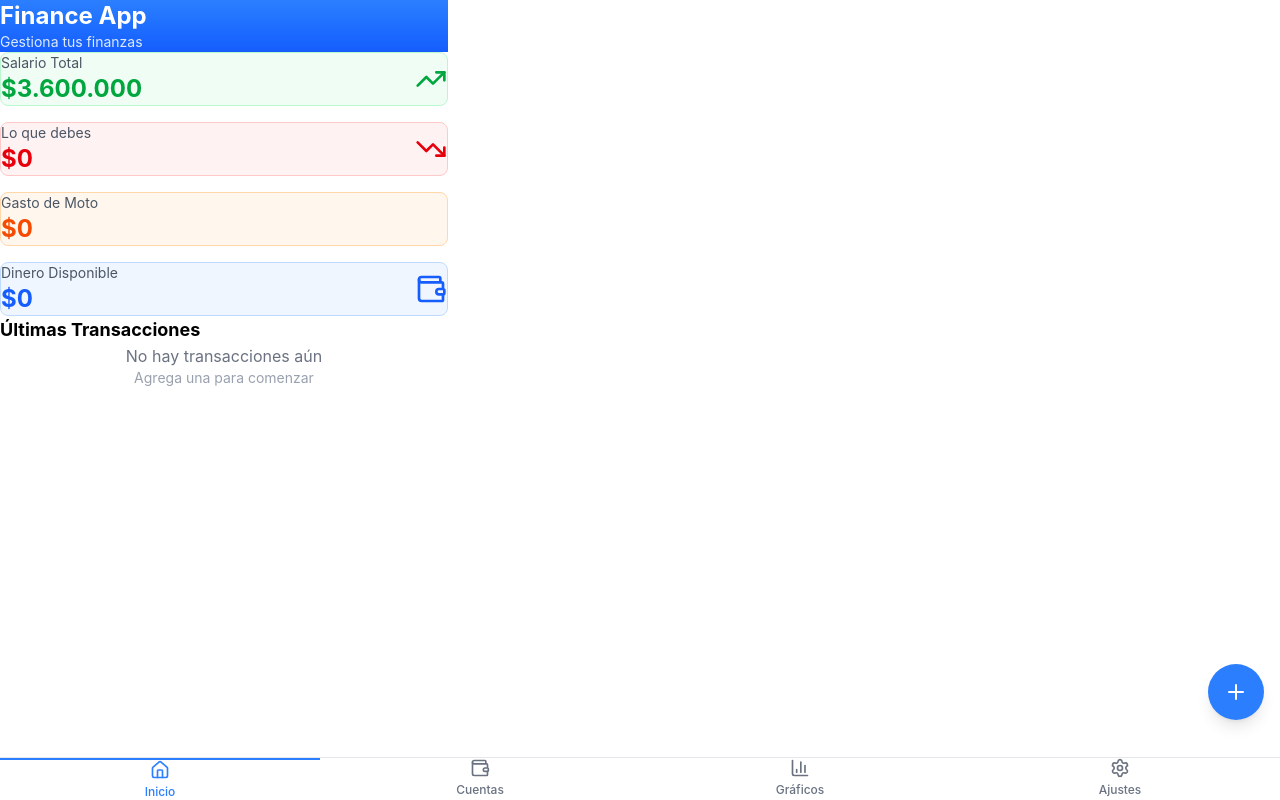
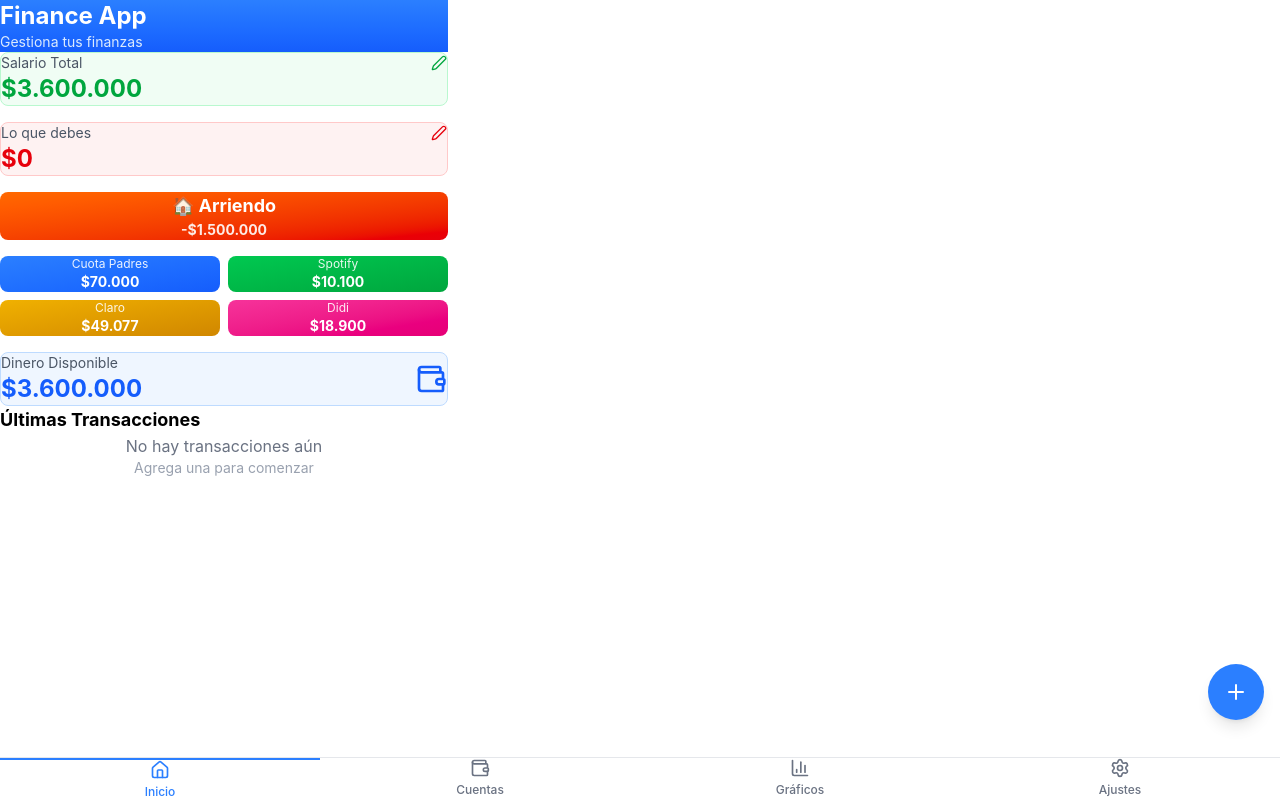
Before and after one commit to dadiniko19/ahorros, a React (Vite) app: page / in a window 1280 px wide. Built offline with nearby package versions, Linux system fonts and the light colour scheme.

Commit message:
Add editable salary and debt on Dashboard, Arriendo button, fixed expense buttons with dynamic values

```diff
--- a/src/App.jsx
+++ b/src/App.jsx
@@ -69,6 +69,11 @@ export default function App() {
                 dailyLimit={finance.dailyLimit}
                 totalYield={finance.getTotalYield()}
                 colpatriaBalance={finance.accounts.colpatria[0]?.balance || 0}
+                fixedExpenses={finance.fixedExpenses}
+                onUpdateSalary={finance.updateSalary}
+                onUpdateCreditBalance={finance.updateCreditBalance}
+                onDeductArriendo={finance.deductArriendo}
+                onDeductFixedExpense={finance.deductFixedExpense}
               />
               <div className="mb-4">
                 <h2 className="text-lg font-bold mb-4 dark:text-white">Últimas Transacciones</h2>
--- a/src/components/Dashboard.jsx
+++ b/src/components/Dashboard.jsx
@@ -1,4 +1,5 @@
-import { TrendingUp, TrendingDown, Wallet, Zap } from 'lucide-react';
+import { TrendingUp, TrendingDown, Wallet, Edit2 } from 'lucide-react';
+import { useState } from 'react';
 
 export function Dashboard({
   totalSalary = 0,
@@ -13,81 +14,180 @@ export function Dashboard({
   dailyLimit = 0,
   totalYield = 0,
   colpatriaBalance = 0,
+  fixedExpenses = {},
+  onUpdateSalary,
+  onUpdateCreditBalance,
+  onDeductArriendo,
+  onDeductFixedExpense,
 }) {
+  const [editingSalary, setEditingSalary] = useState(false);
+  const [salaryValue, setSalaryValue] = useState(totalSalary.toString());
+  const [editingDebt, setEditingDebt] = useState(false);
+  const [debtValue, setDebtValue] = useState(totalDebt.toString());
+
   const safe = (value) => isNaN(value) ? 0 : value;
+
+  const handleSalaryUpdate = () => {
+    const value = parseFloat(salaryValue) || 0;
+    onUpdateSalary(value, 0);
+    setEditingSalary(false);
+  };
+
+  const handleDebtUpdate = () => {
+    const value = parseFloat(debtValue) || 0;
+    onUpdateCreditBalance(value);
+    setEditingDebt(false);
+  };
 
   return (
     <div className="space-y-4 mb-6">
       <div className="grid grid-cols-1 gap-4">
+        {/* Salario Total - Editable */}
         <div className="bg-green-50 dark:bg-green-900/20 rounded-lg p-4 border border-green-200 dark:border-green-800">
-          <div className="flex items-center justify-between">
-            <div>
-              <p className="text-sm text-gray-600 dark:text-gray-400">Salario Total</p>
-              <p className="text-2xl font-bold text-green-600 dark:text-green-400">
-                ${safe(totalSalary).toLocaleString('es-CO')}
-              </p>
+          <div className="flex items-center justify-between mb-2">
+            <p className="text-sm text-gray-600 dark:text-gray-400">Salario Total</p>
+            {!editingSalary && (
+              <button
+                onClick={() => {
+                  setEditingSalary(true);
+                  setSalaryValue(totalSalary.toString());
+                }}
+                className="p-1 hover:bg-green-100 dark:hover:bg-green-800 rounded"
+              >
+                <Edit2 className="w-4 h-4 text-green-600 dark:text-green-400" />
+              </button>
+            )}
+          </div>
+          {editingSalary ? (
+            <div className="flex gap-2">
+              <input
+                type="number"
+                value={salaryValue}
+                onChange={(e) => setSalaryValue(e.target.value)}
+                className="flex-1 px-3 py-2 border border-green-300 dark:border-green-600 rounded-lg dark:bg-gray-800 dark:text-white text-sm"
+              />
+              <button
+                onClick={handleSalaryUpdate}
+                className="bg-green-600 hover:bg-green-700 text-white px-3 py-2 rounded-lg text-sm transition"
+              >
+                OK
+              </button>
             </div>
-            <TrendingUp className="w-8 h-8 text-green-600 dark:text-green-400" />
-          </div>
+          ) : (
+            <p className="text-2xl font-bold text-green-600 dark:text-green-400">
+              ${safe(totalSalary).toLocaleString('es-CO')}
+            </p>
+          )}
         </div>
 
+        {/* Lo que debes - Editable */}
         <div className="bg-red-50 dark:bg-red-900/20 rounded-lg p-4 border border-red-200 dark:border-red-800">
-          <div className="flex items-center justify-between">
-            <div>
-              <p className="text-sm text-gray-600 dark:text-gray-400">Lo que debes</p>
-              <p className="text-2xl font-bold text-red-600 dark:text-red-400">
-                ${safe(totalDebt).toLocaleString('es-CO')}
-              </p>
+          <div className="flex items-center justify-between mb-2">
+            <p className="text-sm text-gray-600 dark:text-gray-400">Lo que debes</p>
+            {!editingDebt && (
+              <button
+                onClick={() => {
+                  setEditingDebt(true);
+                  setDebtValue(totalDebt.toString());
+                }}
+                className="p-1 hover:bg-red-100 dark:hover:bg-red-800 rounded"
+              >
+                <Edit2 className="w-4 h-4 text-red-600 dark:text-red-400" />
+              </button>
+            )}
+          </div>
+          {editingDebt ? (
+            <div className="flex gap-2">
+              <input
+                type="number"
+                value={debtValue}
+                onChange={(e) => setDebtValue(e.target.value)}
+                className="flex-1 px-3 py-2 border border-red-300 dark:border-red-600 rounded-lg dark:bg-gray-800 dark:text-white text-sm"
+              />
+              <button
+                onClick={handleDebtUpdate}
+                className="bg-red-600 hover:bg-red-700 text-white px-3 py-2 rounded-lg text-sm transition"
+              >
+                OK
+              </button>
             </div>
-            <TrendingDown className="w-8 h-8 text-red-600 dark:text-red-400" />
-          </div>
+          ) : (
+            <p className="text-2xl font-bold text-red-600 dark:text-red-400">
+              ${safe(totalDebt).toLocaleString('es-CO')}
+            </p>
+          )}
         </div>
 
+        {/* Botón Arriendo */}
+        <button
+          onClick={onDeductArriendo}
+          className="bg-gradient-to-br from-orange-500 to-red-600 hover:from-orange-600 hover:to-red-700 text-white rounded-lg p-4 transition text-center font-bold text-lg"
+        >
+          🏠 Arriendo
+          <p className="text-sm opacity-90 mt-1">-$1.500.000</p>
+        </button>
 
-        <div className="bg-orange-50 dark:bg-orange-900/20 rounded-lg p-4 border border-orange-200 dark:border-orange-800">
-          <div className="flex items-center justify-between">
-            <div>
-              <p className="text-sm text-gray-600 dark:text-gray-400">Gasto de Moto</p>
-              <p className="text-2xl font-bold text-orange-600 dark:text-orange-400">
-                ${safe(motoExpense).toLocaleString('es-CO')}
-              </p>
-            </div>
-          </div>
+        {/* Gastos Fijos con botones */}
+        <div className="grid grid-cols-2 gap-2">
+          {fixedExpenses.cuotaPadres > 0 && (
+            <button
+              onClick={() => onDeductFixedExpense('cuotaPadres', fixedExpenses.cuotaPadres)}
+              className="bg-gradient-to-br from-blue-500 to-blue-600 hover:from-blue-600 hover:to-blue-700 text-white rounded-lg p-3 transition text-center text-sm"
+            >
+              <p className="text-xs opacity-90">Cuota Padres</p>
+              <p className="font-bold">${fixedExpenses.cuotaPadres.toLocaleString('es-CO')}</p>
+            </button>
+          )}
+          {fixedExpenses.spotify > 0 && (
+            <button
+              onClick={() => onDeductFixedExpense('spotify', fixedExpenses.spotify)}
+              className="bg-gradient-to-br from-green-500 to-green-600 hover:from-green-600 hover:to-green-700 text-white rounded-lg p-3 transition text-center text-sm"
+            >
+              <p className="text-xs opacity-90">Spotify</p>
+              <p className="font-bold">${fixedExpenses.spotify.toLocaleString('es-CO')}</p>
+            </button>
+          )}
+          {fixedExpenses.claro > 0 && (
+            <button
+              onClick={() => onDeductFixedExpense('claro', fixedExpenses.claro)}
+              className="bg-gradient-to-br from-yellow-500 to-yellow-600 hover:from-yellow-600 hover:to-yellow-700 text-white rounded-lg p-3 transition text-center text-sm"
+            >
+              <p className="text-xs opacity-90">Claro</p>
+              <p className="font-bold">${fixedExpenses.claro.toLocaleString('es-CO')}</p>
+            </button>
+          )}
+          {fixedExpenses.didi > 0 && (
+            <button
+              onClick={() => onDeductFixedExpense('didi', fixedExpenses.didi)}
+              className="bg-gradient-to-br from-pink-500 to-pink-600 hover:from-pink-600 hover:to-pink-700 text-white rounded-lg p-3 transition text-center text-sm"
+            >
+              <p className="text-xs opacity-90">Didi</p>
+              <p className="font-bold">${fixedExpenses.didi.toLocaleString('es-CO')}</p>
+            </button>
+          )}
         </div>
-
-        {safe(motoBudget) > 0 && (
-          <div className="bg-yellow-50 dark:bg-yellow-900/20 rounded-lg p-4 border border-yellow-200 dark:border-yellow-800">
-            <div>
-              <p className="text-sm text-gray-600 dark:text-gray-400">Presupuesto de Moto</p>
-              <p className="text-2xl font-bold text-yellow-600 dark:text-yellow-400">
-                ${safe(motoBudget).toLocaleString('es-CO')}
-              </p>
-              <p className="text-xs text-yellow-600 dark:text-yellow-400 mt-1">
-                Disponible: ${Math.max(0, safe(motoBudget) - safe(motoExpense)).toLocaleString('es-CO')}
-              </p>
-            </div>
-          </div>
-        )}
 
         <div className="bg-blue-50 dark:bg-blue-900/20 rounded-lg p-4 border border-blue-200 dark:border-blue-800">
           <div className="flex items-center justify-between">
             <div>
               <p className="text-sm text-gray-600 dark:text-gray-400">Dinero Disponible</p>
               <p className="text-2xl font-bold text-blue-600 dark:text-blue-400">
-                ${safe(colpatriaBalance).toLocaleString('es-CO')}
+                ${safe(totalSalary).toLocaleString('es-CO')}
               </p>
             </div>
             <Wallet className="w-8 h-8 text-blue-600 dark:text-blue-400" />
           </div>
         </div>
 
-        {safe(dailyLimit) > 0 && (
-          <div className="bg-cyan-50 dark:bg-cyan-900/20 rounded-lg p-4 border border-cyan-200 dark:border-cyan-800">
-            <div>
-              <p className="text-sm text-gray-600 dark:text-gray-400">Límite Diario</p>
-              <p className="text-2xl font-bold text-cyan-600 dark:text-cyan-400">
-                ${safe(dailyLimit).toLocaleString('es-CO')}
-              </p>
+        {safe(motoBudget) > 0 && (
+          <div className="bg-orange-50 dark:bg-orange-900/20 rounded-lg p-4 border border-orange-200 dark:border-orange-800">
+            <div className="flex items-center justify-between">
+              <div>
+                <p className="text-sm text-gray-600 dark:text-gray-400">Gasto de Moto</p>
+                <p className="text-2xl font-bold text-orange-600 dark:text-orange-400">
+                  ${safe(motoExpense).toLocaleString('es-CO')}
+                </p>
+              </div>
             </div>
           </div>
         )}
```
